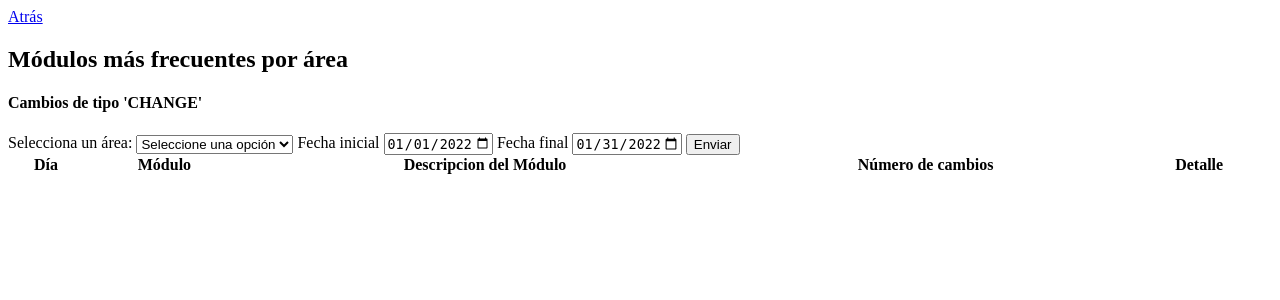
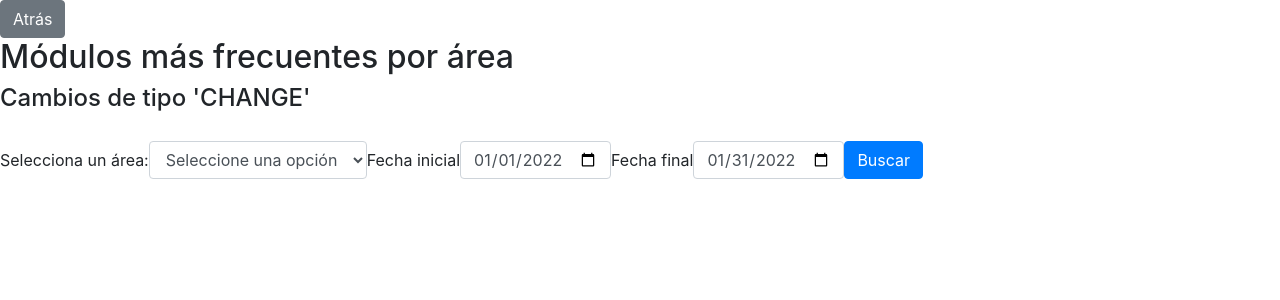
Before and after one commit to patooig/Memoria-Titulo-INF, a Flask app: page /frecuentesChangeArea in a window 1280 px wide. Shown: the top 300 px of the page. Run offline with Flask 3, Linux system fonts and the light colour scheme; lists and menus that the app fills with data are empty; some libraries are stand-ins or nearby versions.

Commit message:
Añadido graficos

```diff
--- a/templates/frecuentesChangeArea.html
+++ b/templates/frecuentesChangeArea.html
@@ -7,27 +7,26 @@
     <meta charset="UTF-8">
     <meta http-equiv="X-UA-Compatible" content="IE=edge">
     <meta name="viewport" content="width=device-width, initial-scale=1.0">
+    <link rel="stylesheet" href="https://cdn.jsdelivr.net/npm/bootstrap@4.1.3/dist/css/bootstrap.min.css"
+    integrity="sha384-MCw98/SFnGE8fJT3GXwEOngsV7Zt27NXFoaoApmYm81iuXoPkFOJwJ8ERdknLPMO" crossorigin="anonymous">
     <title>Busqueda</title>
 
 </head>
 
 <body>
 
+    <a class= "btn btn-secondary" href="/">Atrás</a>
+
+    <H2>Módulos más frecuentes por área</H2>
+    <h4>Cambios de tipo 'CHANGE'</h4>
+
+    <div style="min-height: 20px;"></div>
 
 
-
-
-    </form>
-
-    <div class="container-fluid">
-      <a href="/">Atrás</a>
-      <H2>Módulos más frecuentes por área</H2>
-      <h4>Cambios de tipo 'CHANGE'</h4>
-      <form method="POST">
+    <form method="POST" class="form-inline">
 
       <label for="areas">Selecciona un área:</label>
-
-          <select name="areas" id="areas" required>
+      <select class="form-control" name="areas" id="areas" required>
         <option value="" >Seleccione una opción</option>
           {% for op in areas %}
           <option value="{{op}}">{{ op }}</option>
@@ -36,26 +35,29 @@
 
 
           <label for="entry-date-ini">Fecha inicial</label>
-          <input type="date" name="entry-date-ini" id="entry-date-ini" value="2022-01-01" min="2019-01-01" max="2022-12-31">
+          <input class="form-control" type="date" name="entry-date-ini" id="entry-date-ini" value="2022-01-01" min="2019-01-01" max="2022-12-31">
 
           <label for="entry-date-fin">Fecha final</label>
-          <input type="date" name="entry-date-fin" id="entry-date-fin" value="2022-01-31" min="2019-01-01" max="2022-12-31">
+          <input class="form-control" type="date" name="entry-date-fin" id="entry-date-fin" value="2022-01-31" min="2019-01-01" max="2022-12-31">
 
-          <input type="submit" value="Enviar" onclick="headerTable()">
+          <button type="submit" class="btn btn-primary">Buscar</button>
+    </form>
 
 
 
+    <div id='chart'></div>
 
-      <!-- DataTales Example -->
-      <div class="card shadow mb-4">
-          <div class="card-header py-3">
-          </div>
-          <div class="card-body">
-              <div class="table-responsive">
-                  <table class="table table-bordered" id="dataTable" width="100%" cellspacing="0">
+      {% if data %}
+      <div style="min-height: 20px;"></div>
+
+      <div class="container">
+        <h4>Resultados de la búsqueda</h4>
+        <div class="row">
+          <div class="col">
+
+            <table class="table table-bordered" id="dataTable"  cellspacing="0" >
               <thead>
                   <tr>
-                            <th >Día</th>
                     <th >Módulo</th>
                     <th >Descripcion del Módulo</th>
                     <th >Número de cambios</th>
@@ -65,7 +67,6 @@
               <tbody>
                 {% for d in data %}
                 <tr>
-                          <td>{{d.Dia}}</td>
                   <td>{{d.Module}}</td>
                   <td>{{d.Module_Description}}</td>
                   <td>{{d.conteo}}</td>
@@ -75,11 +76,24 @@
 
               </tbody>
           </table>
+          {% endif %}
+
           </div>
         </div>
       </div>
+
+
 
   </div>
 
 
 </body>
+
+
+<script src='https://cdn.plot.ly/plotly-latest.min.js'></script>
+<script type='text/javascript'>
+  var graphs = {{ graphJSON | safe }};
+  Plotly.plot('chart',graphs,{});
+</script>
+
+</html>
--- a/test.py
+++ b/test.py
@@ -29,8 +29,8 @@
         print(modulo,fecha_inicial,fecha_final)
         cursor = connection.cursor()
         cursor.execute( "SELECT CONVERT(date, j.Date_time) as Dia,COUNT (j.Module) as NumCambios FROM DB004.dbo.Journal as j WHERE j.Date_Time >= ? and j.Date_Time <= ?  and j.Module = ? GROUP BY CONVERT(date, j.Date_time) ORDER BY Dia",fecha_inicial,fecha_final,modulo)
-        #cursor.execute("SELECT * FROM dbo.JournalChangeLavado as j WHERE j.Date_Time >= ? and j.Date_Time <= ? and j.Attribute not like '%NALM' and J.Attribute not like 'ALARMS%' and j.Module = ? ORDER BY j.Date_Time",(fecha_inicial,fecha_final,modulo))
         rows=cursor.fetchall()
+        cursor.close()
 
         cambios=0
 
@@ -48,17 +48,6 @@
     else:
         return render_template('moduleSearch.html', areas=global_areas)
 
-@app.route('/test',methods=['GET'])
-def test():
-    df = pd.DataFrame({
-      'Fruit': ['Apples', 'Oranges', 'Bananas', 'Apples', 'Oranges',
-      'Bananas'],
-      'Amount': [4, 1, 2, 2, 4, 5],
-      'City': ['SF', 'SF', 'SF', 'Montreal', 'Montreal', 'Montreal']
-   })
-    fig = px.bar(df, x='Fruit', y='Amount', color='City', barmode='group')
-    graphJSON = json.dumps(fig, cls=plotly.utils.PlotlyJSONEncoder)
-    return render_template('test.html', graphJSON=graphJSON)
 
 
 @app.route('/',methods = ['GET'])
@@ -70,15 +59,12 @@
 def detalleModulo(module,date):
     cursor = connection.cursor()
     fecha_inicial = date + " 00:00:00"
-    fecha_final = date + " 23:59:59"
+    fecha_final   = date + " 23:59:59"
     cursor.execute("SELECT * FROM dbo.Journal as j WHERE j.Date_Time >= ?  and j.Date_Time <=  ?  and j.Module = ? ORDER BY j.Date_Time ASC",(fecha_inicial,fecha_final,module))
     rows=cursor.fetchall()
+    cursor.close()
     return render_template('moduleDetails.html',rows=rows,mod = module, date = date)
 
-@app.route('/analisis_lavado',methods = ['GET'])
-def analisis_lavado():
-
-    return render_template('analisis_lavado.html')
 
 
 @app.route('/frequencyUsers',methods=['GET','POST'])
@@ -91,18 +77,15 @@
         cursor = connection.cursor()
         cursor.execute("SELECT ch.Desc1, COUNT(ch.desc1) as Apariciones FROM ChangeUser as ch WHERE ch.Area=? AND ch.Date_time >= ? and ch.date_time <= ? GROUP BY ch.Desc1 ORDER BY COUNT(ch.desc1) DESC",area,fecha_inicial,fecha_final)
         datos = cursor.fetchall()
+        cursor.close()
 
-
-        #Crear diccionario para luego poder graficar con plotly
+        #Diccionario para luego poder graficar con plotly
         diccionario = dict()
         for d in datos:
             diccionario[d[0]] = d[1]
 
-        #Graficar
-
+        #Grafico con plotly
         fig = px.pie(values=diccionario.values(), names=diccionario.keys(), title='Frecuencia de usuarios')
-        #Mas grande el grafico
-        #No quiero que diga 'label' en el grafico
         fig.update_traces(textposition='inside', textinfo='percent+label')
         fig.update_layout(
             autosize=False,
@@ -168,42 +151,57 @@
 
 
 @app.route('/frecuentesChangeArea',methods=['GET','POST'])
-def modulosFrecuentesporArea():
+def frecuentesChangeArea():
 
     if request.method == 'POST':
-
+        #Obtener datos del formulario
         area          = request.form["areas"]
         fecha_inicial = request.form["entry-date-ini"] + " 00:00:00"
         fecha_final   = request.form["entry-date-fin"] + " 23:59:59"
 
-        print(area,fecha_inicial,fecha_final)
+       #Consulta a la base de datos
+        cursor = connection.cursor()
+        cursor.execute("SELECT top(10) j.Module, j.Module_Description, COUNT (j.Module) as conteo FROM dbo.ChangeUser as j WHERE j.Area = ? and j.Date_Time >= ? and j.Date_Time <= ? GROUP BY j.Module, j.Module_Description ORDER BY conteo DESC", area,fecha_inicial,fecha_final)
+        data = cursor.fetchall()
+        cursor.close()
 
-        cursor = connection.cursor()
 
-        cursor.execute("SELECT CONVERT(date,j.Date_Time) as Dia, j.Module, j.Module_Description, COUNT (j.Module) as conteo FROM dbo.ChangeUser as j WHERE j.Area = ? and j.Date_Time >= ? and j.Date_Time <= ? GROUP BY CONVERT(date,j.Date_Time),j.Module, j.Module_Description ORDER BY conteo DESC", area,fecha_inicial,fecha_final)
+        #Creamos dataframe
+        df = pd.DataFrame()
+        df['Modulo'] = [d[0] for d in data]
+        df['Descripcion'] = [d[1] for d in data]
+        df['Cambios'] = [d[2] for d in data]
 
-        data = cursor.fetchall()
+        #Grafico con plotly
+        fig = px.bar(df, x="Modulo", y="Cambios", color="Modulo", title="Frecuencia de modulos")
+        fig.update_layout(
+            autosize=False,
+            width=700,
+            height=700,
+            )
+        graphJSON = json.dumps(fig, cls=plotly.utils.PlotlyJSONEncoder)
 
-        return render_template('frecuentesChangeArea.html',areas=global_areas,data=data)
+
+
+
+        return render_template('frecuentesChangeArea.html',areas=global_areas,data=data,graphJSON=graphJSON)
     else:
-        return render_template('frecuentesChangeArea.html', areas=global_areas)
+        return render_template('frecuentesChangeArea.html',areas=global_areas)
 
 
 @app.route('/frecuentesJournal',methods=['GET','POST'])
 def frecuentesJournal():
 
     if request.method == 'POST':
-        area = request.form["opciones"]
-        fecha_inicial = request.form["entry-date-ini"]
-        fecha_final = request.form["entry-date-fin" ]
+        area          = request.form["opciones"]
+        fecha_inicial = request.form["entry-date-ini"] + " 00:00:00"
+        fecha_final   = request.form["entry-date-fin"] + " 23:59:59"
 
         cursor = connection.cursor()
-        if (fecha_inicial == fecha_final):
-            cursor.execute("SELECT CONVERT(date,j.Date_Time) as Dia, j.Module, j.Module_Description, COUNT (j.Module) as conteo FROM dbo.Journal as j WHERE j.Area = ? and j.Date_Time = ?  GROUP BY CONVERT(date,j.Date_Time),j.Module,j.Module_Description ORDER BY conteo DESC", area,fecha_inicial)
-        else:
-            cursor.execute("SELECT CONVERT(date,j.Date_Time) as Dia, j.Module, j.Module_Description, COUNT (j.Module) as conteo FROM dbo.Journal as j WHERE j.Area = ? and j.Date_Time >= ? and j.Date_Time <= ? GROUP BY CONVERT(date,j.Date_Time),j.Module, j.Module_Description ORDER BY conteo DESC", area,fecha_inicial,fecha_final)
+        cursor.execute("SELECT CONVERT(date,j.Date_Time) as Dia, j.Module, j.Module_Description, COUNT (j.Module) as conteo FROM dbo.Journal as j WHERE j.Area = ? and j.Date_Time >= ? and j.Date_Time <= ? GROUP BY CONVERT(date,j.Date_Time),j.Module, j.Module_Description ORDER BY conteo DESC", area,fecha_inicial,fecha_final)
 
         data = cursor.fetchall()
+        cursor.close()
 
         return render_template('frecuentesJournal.html',areas=global_areas,data=data)
     else:
```
Also changed, not shown: templates/frecuentesJournal.html (+31 -14 lines), templates/frequencyUsers.html (+8 -6 lines), templates/test.html (deleted, +0 -14 lines). Lines whose indentation alone changed are shown as unchanged.
